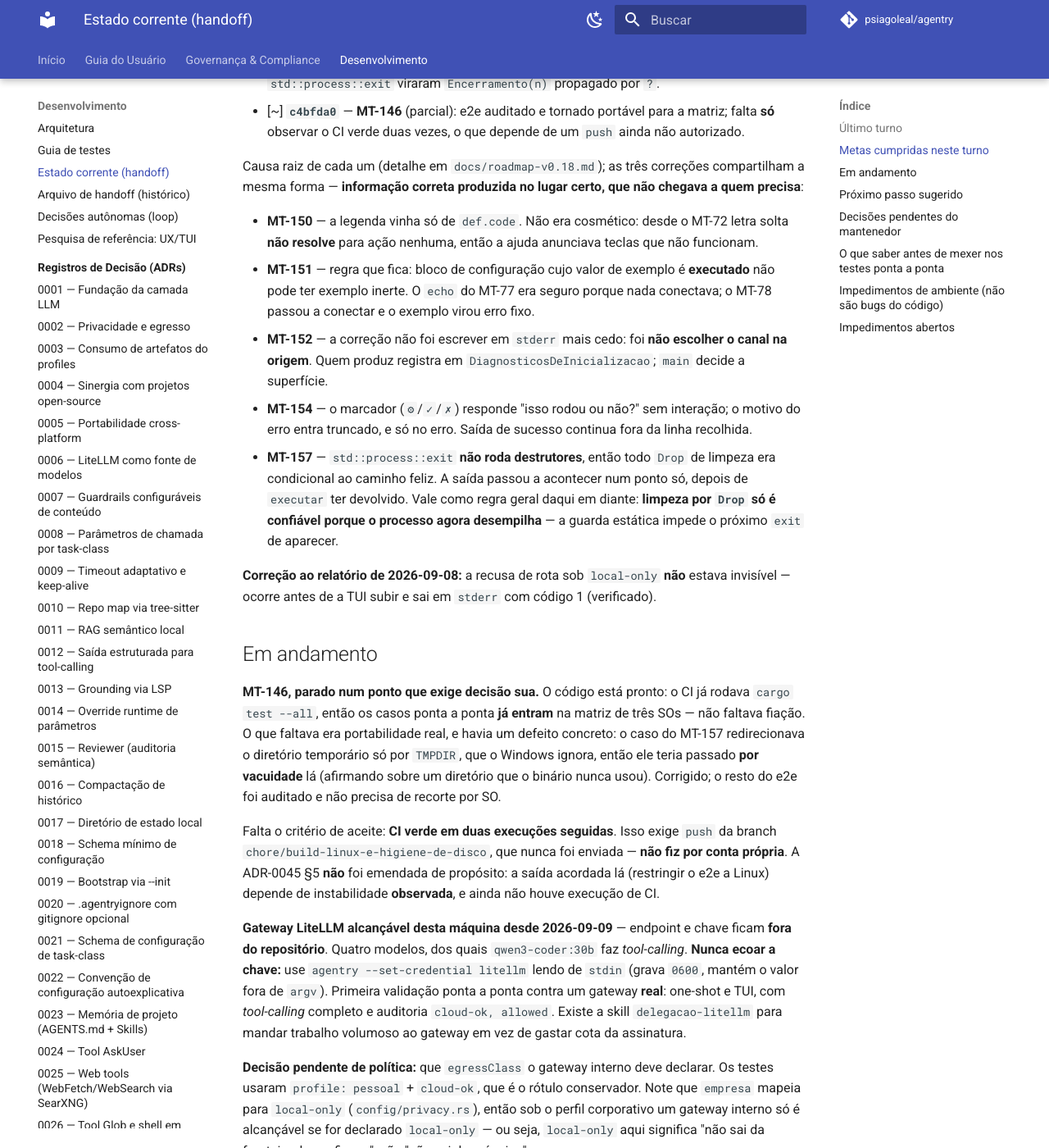
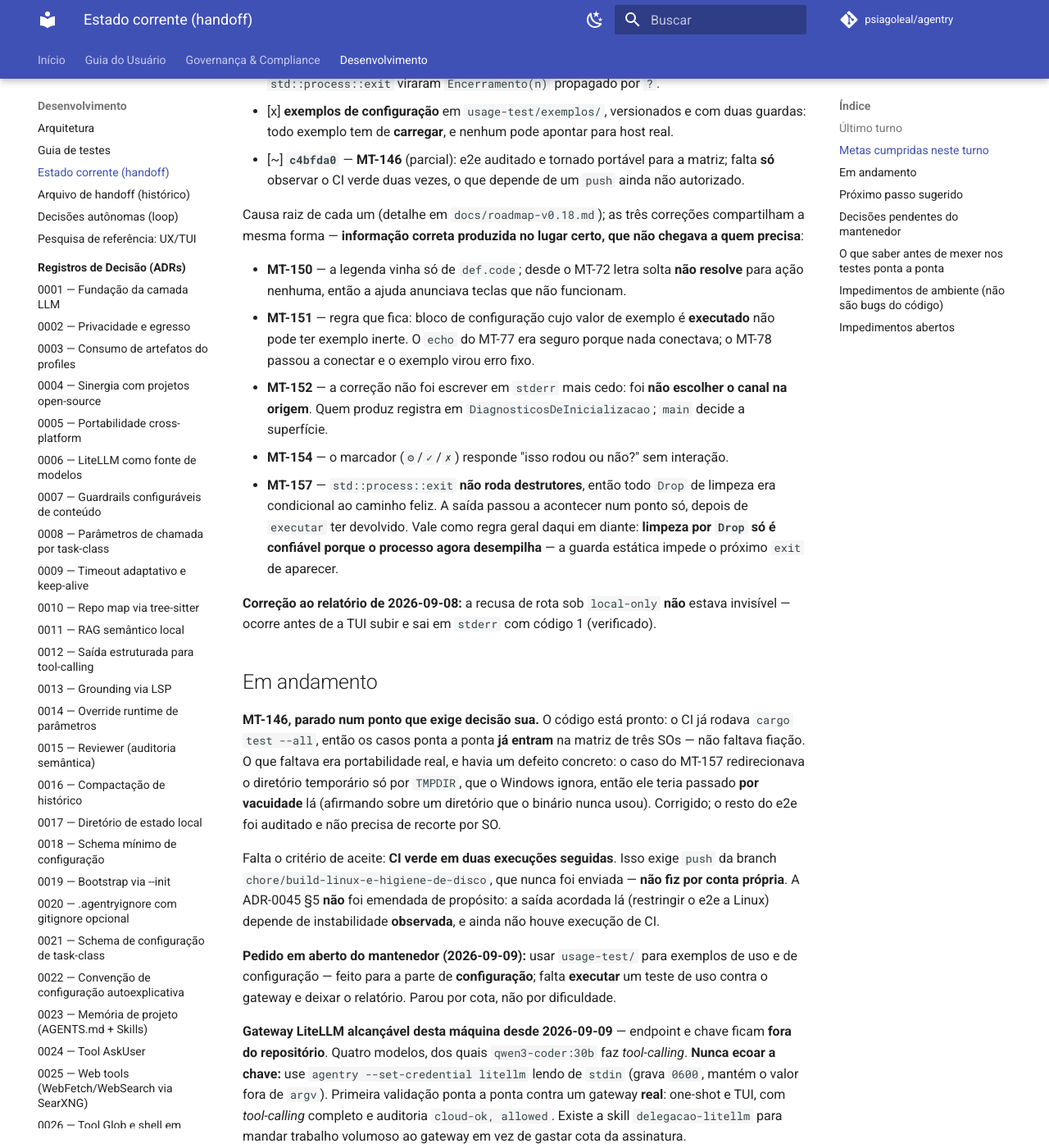
Before and after one commit to psiagoleal/agentry, an MkDocs documentation site: the page built from docs/CURRENT-STATE.md, in a window 1280 px wide and 1400 px high, scrolled down 930 px. Shown: the whole window at 82% size. Built offline with MkDocs 1.6.1 and Material for MkDocs 9.7.7, drawn with Linux system fonts in a browser that asks for light colours; comment, search, counter and statistics services are not loaded.

Commit message:
docs(handoff): exemplos de configuracao entregues; teste de uso com gateway pendente
{agente: Claude Code; modelo: claude-opus-5}

```diff
--- a/docs/CURRENT-STATE.md
+++ b/docs/CURRENT-STATE.md
@@ -32,21 +32,22 @@
       mais o motivo do erro; a ajuda passou a explicar os marcadores e o clique de expansão.
 - [x] **`f1ffdde`** — **MT-157**: saída do processo concentrada na `main`; os 25
       `std::process::exit` viraram `Encerramento(n)` propagado por `?`.
+- [x] **exemplos de configuração** em `usage-test/exemplos/`, versionados e com duas guardas:
+      todo exemplo tem de **carregar**, e nenhum pode apontar para host real.
 - [~] **`c4bfda0`** — **MT-146** (parcial): e2e auditado e tornado portável para a matriz; falta
       **só** observar o CI verde duas vezes, o que depende de um `push` ainda não autorizado.
 
 Causa raiz de cada um (detalhe em `docs/roadmap-v0.18.md`); as três correções compartilham a
 mesma forma — **informação correta produzida no lugar certo, que não chegava a quem precisa**:
 
-- **MT-150** — a legenda vinha só de `def.code`. Não era cosmético: desde o MT-72 letra solta
-  **não resolve** para ação nenhuma, então a ajuda anunciava teclas que não funcionam.
+- **MT-150** — a legenda vinha só de `def.code`; desde o MT-72 letra solta **não resolve** para
+  ação nenhuma, então a ajuda anunciava teclas que não funcionam.
 - **MT-151** — regra que fica: bloco de configuração cujo valor de exemplo é **executado** não
-  pode ter exemplo inerte. O `echo` do MT-77 era seguro porque nada conectava; o MT-78 passou a
-  conectar e o exemplo virou erro fixo.
+  pode ter exemplo inerte. O `echo` do MT-77 era seguro porque nada conectava; o MT-78 passou
+  a conectar e o exemplo virou erro fixo.
 - **MT-152** — a correção não foi escrever em `stderr` mais cedo: foi **não escolher o canal na
   origem**. Quem produz registra em `DiagnosticosDeInicializacao`; `main` decide a superfície.
-- **MT-154** — o marcador (`⚙`/`✓`/`✗`) responde "isso rodou ou não?" sem interação; o motivo
-  do erro entra truncado, e só no erro. Saída de sucesso continua fora da linha recolhida.
+- **MT-154** — o marcador (`⚙`/`✓`/`✗`) responde "isso rodou ou não?" sem interação.
 - **MT-157** — `std::process::exit` **não roda destrutores**, então todo `Drop` de limpeza era
   condicional ao caminho feliz. A saída passou a acontecer num ponto só, depois de `executar`
   ter devolvido. Vale como regra geral daqui em diante: **limpeza por `Drop` só é confiável
@@ -68,6 +69,10 @@ Falta o critério de aceite: **CI verde em duas execuções seguidas**. Isso exi
 branch `chore/build-linux-e-higiene-de-disco`, que nunca foi enviada — **não fiz por conta
 própria**. A ADR-0045 §5 **não** foi emendada de propósito: a saída acordada lá (restringir o
 e2e a Linux) depende de instabilidade **observada**, e ainda não houve execução de CI.
+
+**Pedido em aberto do mantenedor (2026-09-09):** usar `usage-test/` para exemplos de uso e de
+configuração — feito para a parte de **configuração**; falta **executar** um teste de uso contra
+o gateway e deixar o relatório. Parou por cota, não por dificuldade.
 
 **Gateway LiteLLM alcançável desta máquina desde 2026-09-09** — endpoint e chave ficam **fora
 do repositório**. Quatro modelos, dos quais `qwen3-coder:30b` faz *tool-calling*. **Nunca ecoar
```
Also changed, not shown: other parts of docs/CURRENT-STATE.md (+1 -1 lines).
